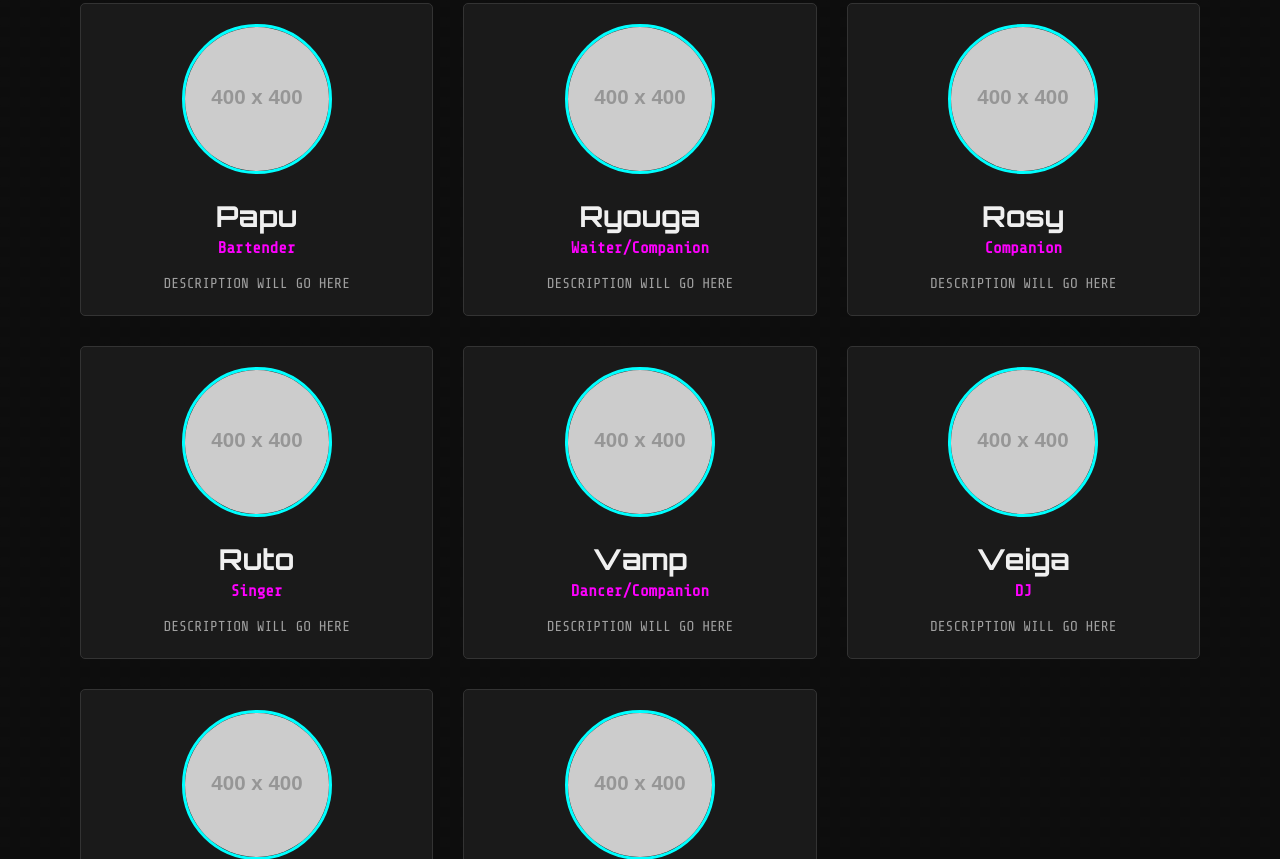
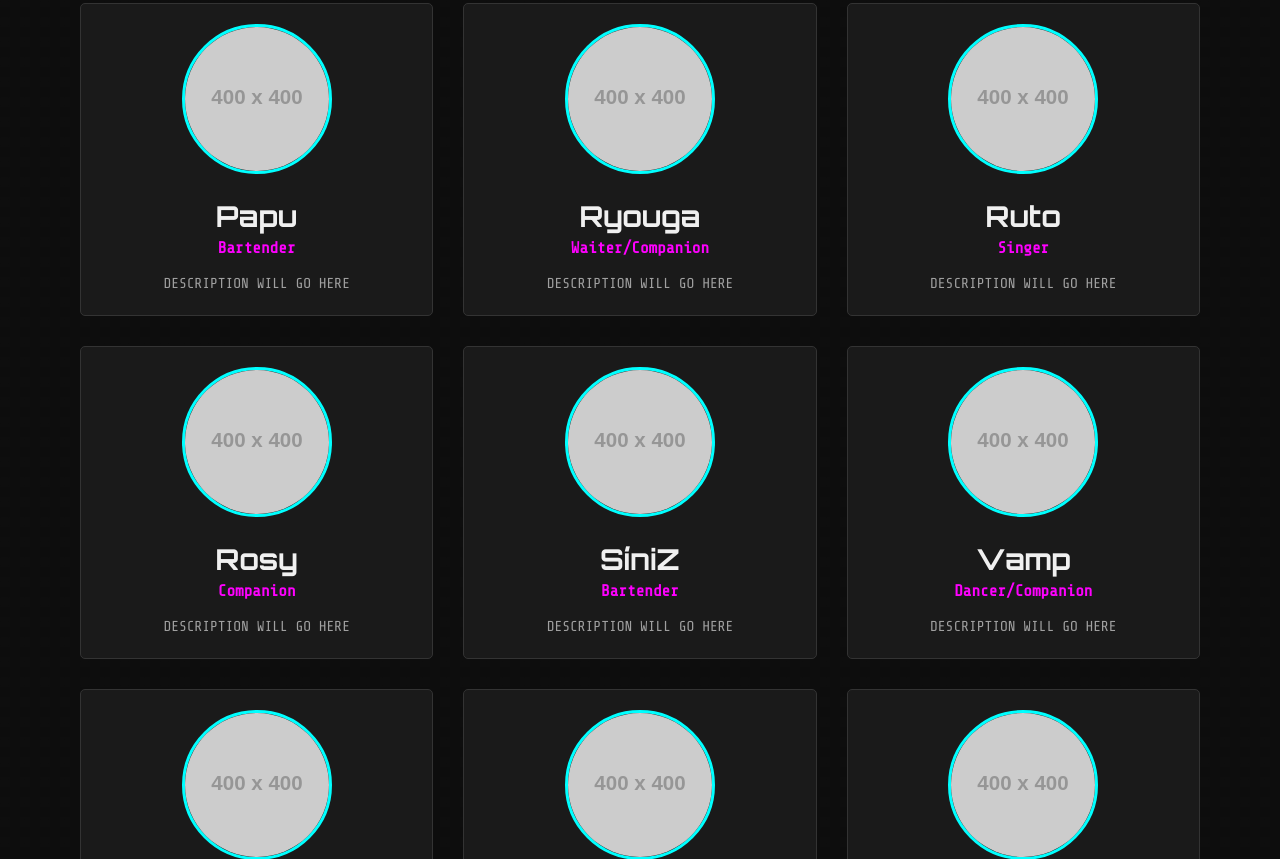
Before and after one commit to librasclub/librasclub.github.io, a plain HTML site: page team.html in a window 1280 px wide. Shown: the part 2603-3462 px from the top of the page. Drawn offline with nearby package versions, Linux system fonts and the light colour scheme; placeholder pictures from the web are drawn by us; animation ran at ten frames a second.

Commit message:
all people

```diff
--- a/js/translations.js
+++ b/js/translations.js
@@ -118,7 +118,9 @@ const translations = {
         naruhishi_name: "Naruhishi",
         naruhishi_role: "Avatar Editor",
         naruhishi_bio: "DESCRIPTION WILL GO HERE",
-
+        siniz_name: "SíniZ",
+        siniz_role: "Bartender",
+        siniz_bio: "DESCRIPTION WILL GO HERE",
 
         // --- Página de Parceiros (partners.html) ---
         partners_title: "Friends of the Club",
@@ -286,6 +288,9 @@ const translations = {
         naruhishi_name: "Naruhishi",
         naruhishi_role: "Editor de avatares",
         naruhishi_bio: "AQUÍ VA LA DESCRIPCIÓN",
+        siniz_name: "SíniZ",
+        siniz_role: "Bartender",
+        siniz_bio: "AQUÍ VA LA DESCRIPCIÓN",
 
         // --- Página de Socios (partners.html) ---
         partners_title: "Amigos del Club",
--- a/team.html
+++ b/team.html
@@ -143,16 +143,22 @@
                 <p class="team-bio" data-translate-key="ryouga_bio">AQUI VAI SER A DESCRIÇÃO</p>
             </div>
             <div class="team-card">
+                <img src="https://placehold.co/400x400/1a1a1a/cccccc" alt="Avatar de Ruto" class="team-avatar">
+                <h3 class="team-name" data-translate-key="ruto_name">Ruto</h3>
+                <p class="team-role" data-translate-key="ruto_role">Cantante</p>
+                <p class="team-bio" data-translate-key="ruto_bio">AQUI VAI SER A DESCRIÇÃO</p>
+            </div>
+            <div class="team-card">
                 <img src="https://placehold.co/400x400/1a1a1a/cccccc" alt="Avatar de Rosy" class="team-avatar">
                 <h3 class="team-name" data-translate-key="rosy_name">Rosy</h3>
                 <p class="team-role" data-translate-key="rosy_role">Acompañante</p>
                 <p class="team-bio" data-translate-key="rosy_bio">AQUI VAI SER A DESCRIÇÃO</p>
             </div>
             <div class="team-card">
-                <img src="https://placehold.co/400x400/1a1a1a/cccccc" alt="Avatar de Ruto" class="team-avatar">
-                <h3 class="team-name" data-translate-key="ruto_name">Ruto</h3>
-                <p class="team-role" data-translate-key="ruto_role">Cantante</p>
-                <p class="team-bio" data-translate-key="ruto_bio">AQUI VAI SER A DESCRIÇÃO</p>
+                <img src="https://placehold.co/400x400/1a1a1a/cccccc" alt="Avatar de SiniZ" class="team-avatar">
+                <h3 class="team-name" data-translate-key="siniz_name">SíniZ</h3>
+                <p class="team-role" data-translate-key="siniz_role">Bartender</p>
+                <p class="team-bio" data-translate-key="siniz_bio">AQUI VAI SER A DESCRIÇÃO</p>
             </div>
             <div class="team-card">
                 <img src="https://placehold.co/400x400/1a1a1a/cccccc" alt="Avatar de Vamp" class="team-avatar">
```
